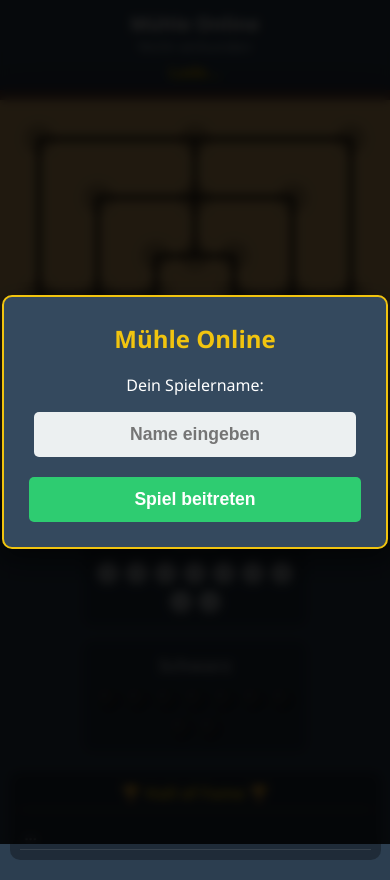
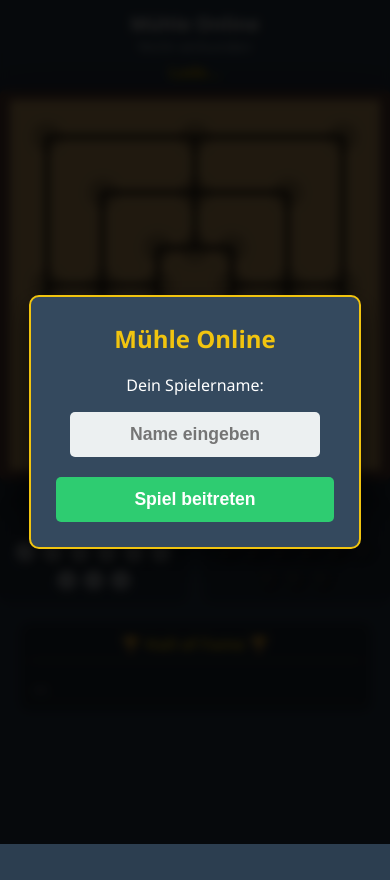
Before and after one commit to kaihar69/muehle-online, a website: page public/index.html in a window 390 px wide. After the commit the page ends 844 px from the top, so only its background shows below. Drawn offline with nearby package versions, Linux system fonts and the light colour scheme; no server answers.

Commit message:
Update index.html

```diff
--- a/public/index.html
+++ b/public/index.html
@@ -5,6 +5,11 @@
     <meta name="viewport" content="width=device-width, initial-scale=1.0, maximum-scale=1.0, user-scalable=no">
     <title>Mühle Online</title>
     <style>
+        /* GLOBAL RESET: Wichtig damit Rahmen die Breite nicht sprengen */
+        *, *::before, *::after {
+            box-sizing: border-box;
+        }
+
         :root {
             --bg-color: #2c3e50;
             --board-color: #d3a968;
@@ -53,7 +58,7 @@
             max-width: 900px;
         }
 
-        /* DAS BRETT (Der Fix ist hier integriert) */
+        /* DAS BRETT */
         #board {
             width: 500px;
             height: 500px;
@@ -63,7 +68,7 @@
             border-radius: 5px;
             box-shadow: 0 20px 50px rgba(0,0,0,0.6);
 
-            /* WICHTIG: Verhindert das Quetschen */
+            /* Hält das Brett quadratisch */
             flex-shrink: 0;
             aspect-ratio: 1 / 1;
 
@@ -230,10 +235,9 @@
             #status { font-size: 1rem; }
 
             #board {
-                /* Hier ist der Fix für das Quadrat: */
-                width: 94vw;
+                /* Hier ist die Korrektur: */
+                width: 90vw; /* 90% statt 94% lässt mehr Luft für den Rand */
                 max-width: 450px;
-                /* aspect-ratio erzwingt Quadrat */
                 aspect-ratio: 1 / 1;
                 height: auto;
 
@@ -254,7 +258,7 @@
                 flex-wrap: wrap;
                 align-items: flex-start;
             }
-            #board { flex-basis: 100%; } /* Brett nimmt volle Breite */
+            #board { flex-basis: 100%; }
             .side-panel { width: 42%; flex-grow: 1; max-width: 200px; }
 
             .stone { width: 8.5vw; height: 8.5vw; max-width: 38px; max-height: 38px; }
```
